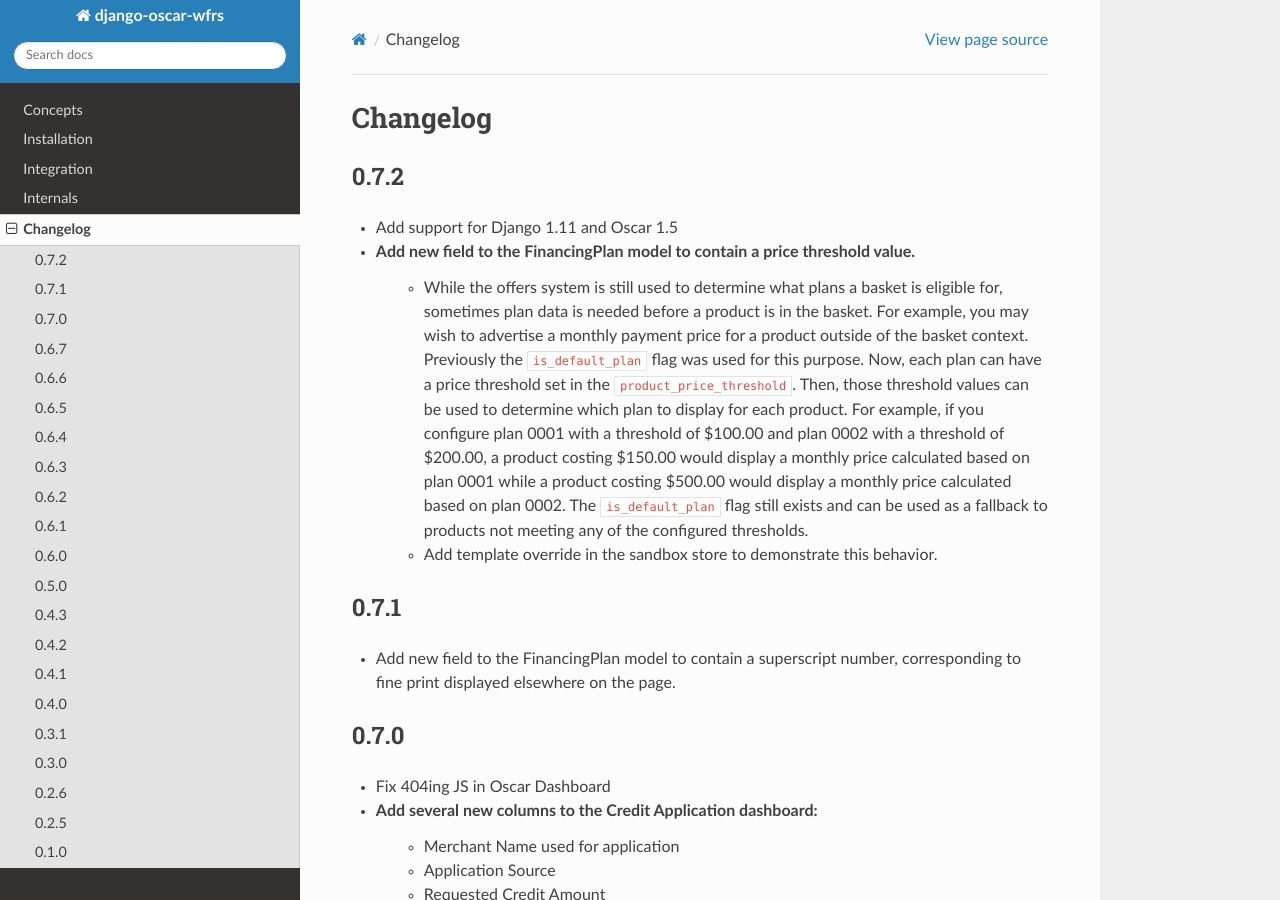
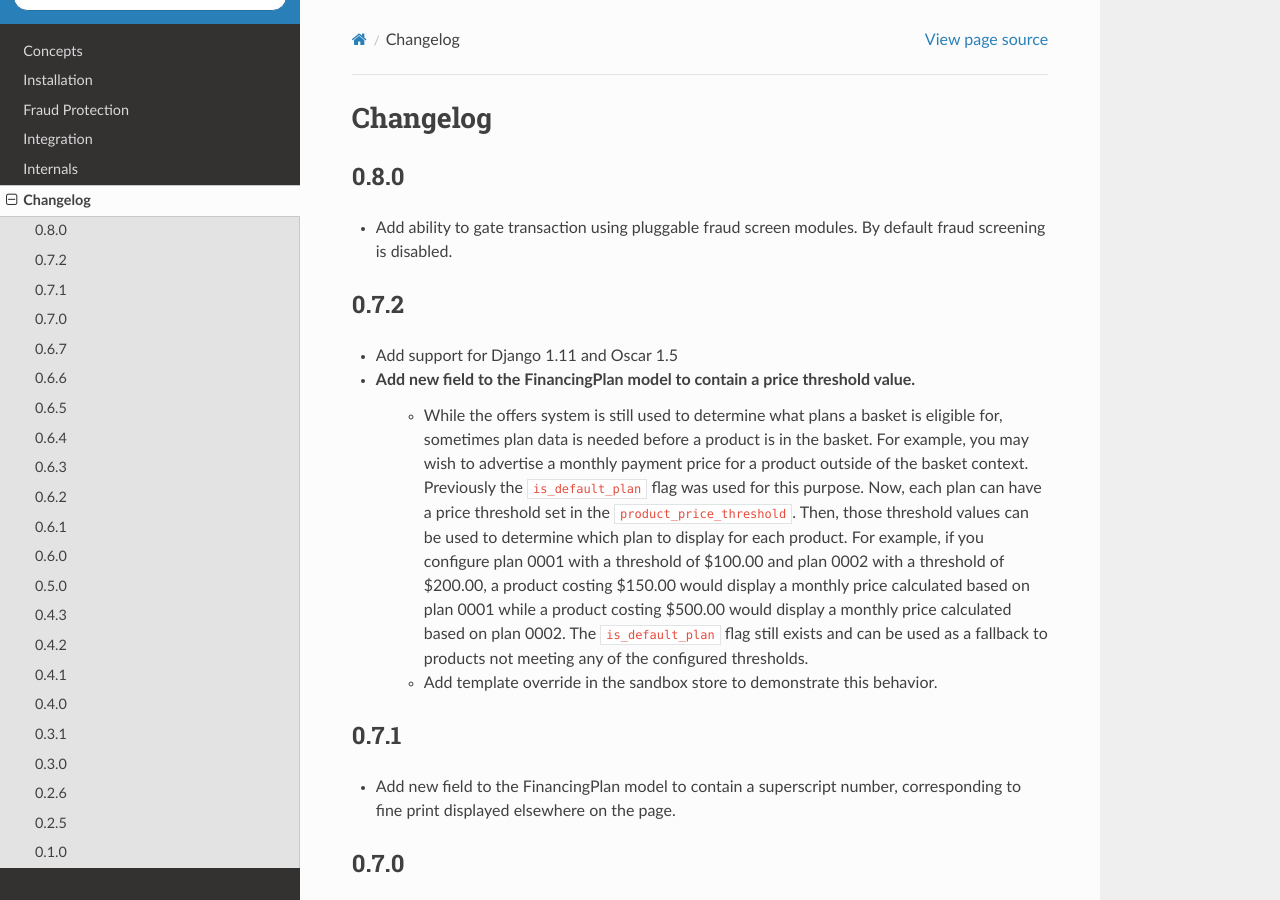
Before and after one commit to m-hairan/django-oscar, a Sphinx documentation site: the page built from docs/changes.rst, in a window 1280 px wide and 900 px high. Built offline with Sphinx 7.4.7 and the Read the Docs theme 2.0.0, drawn with Linux system fonts in a browser that asks for light colours; the version number could not be read and is left out.

```diff
--- a/docs/changes.rst
+++ b/docs/changes.rst
@@ -2,6 +2,10 @@
 
 Changelog
 =========
+
+0.8.0
+------------------
+- Add ability to gate transaction using pluggable fraud screen modules. By default fraud screening is disabled.
 
 0.7.2
 ------------------
--- a/docs/index.rst
+++ b/docs/index.rst
@@ -12,6 +12,7 @@ Contents
 
    concepts
    install
+   fraud
    integration
    internals
    changes
--- a/docs/internals.rst
+++ b/docs/internals.rst
@@ -17,6 +17,7 @@ wellsfargo.api           Django Rest Framework based API exposing actions like c
 wellsfargo.connector     Wrapper for talking to the WFRS SOAP API.
 wellsfargo.core          Core components like data structures and exceptions.
 wellsfargo.dashboard     Oscar Dashboard application for managing financing plans, searching credit applications, etc.
+wellsfargo.fraud         Pluggable transaction fraud protection connectors.
 wellsfargo.security      Encryption utilities for protecting account numbers.
 wellsfargo.templatetags  Django Template tags.
 wellsfargo.tests         Test suite.
```
Also changed, not shown: docs/fraud.rst (added, +35 -0 lines).
